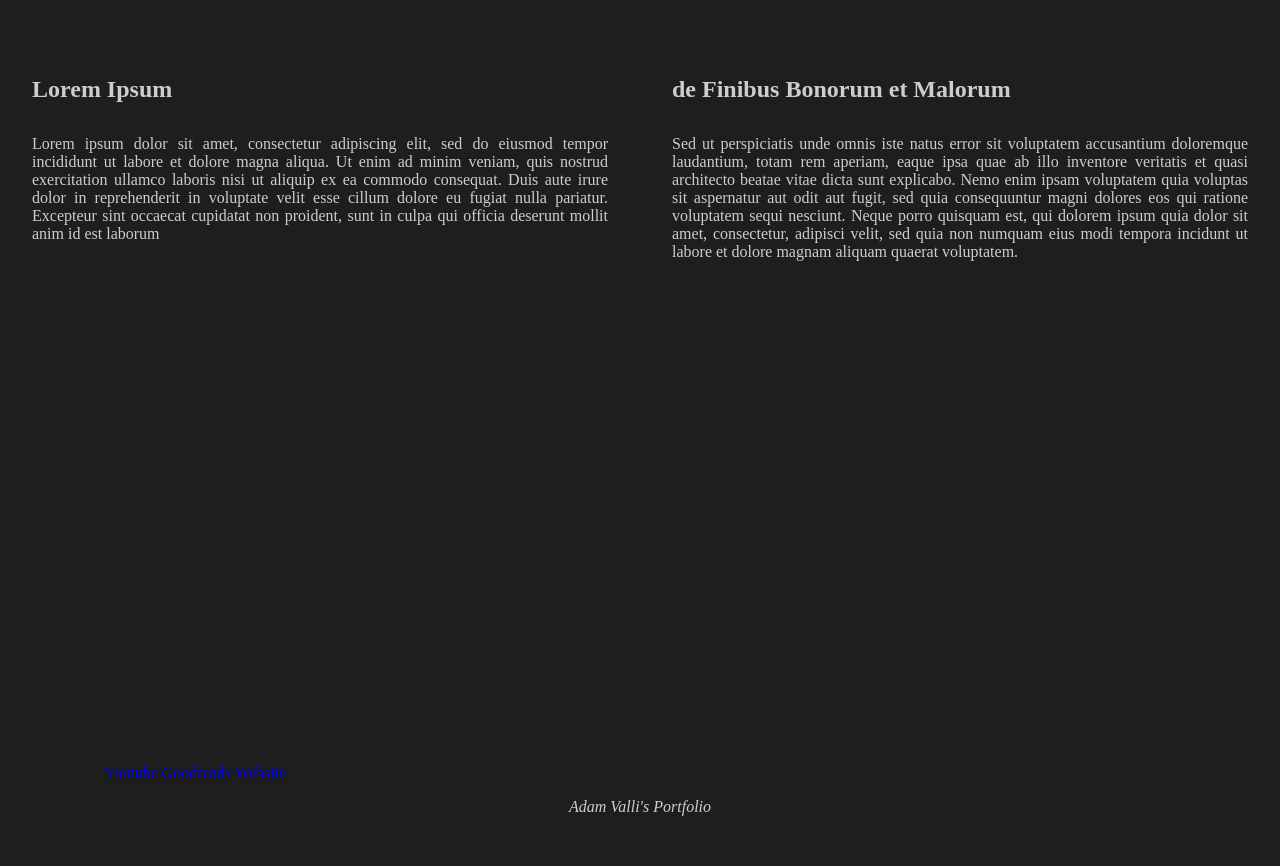
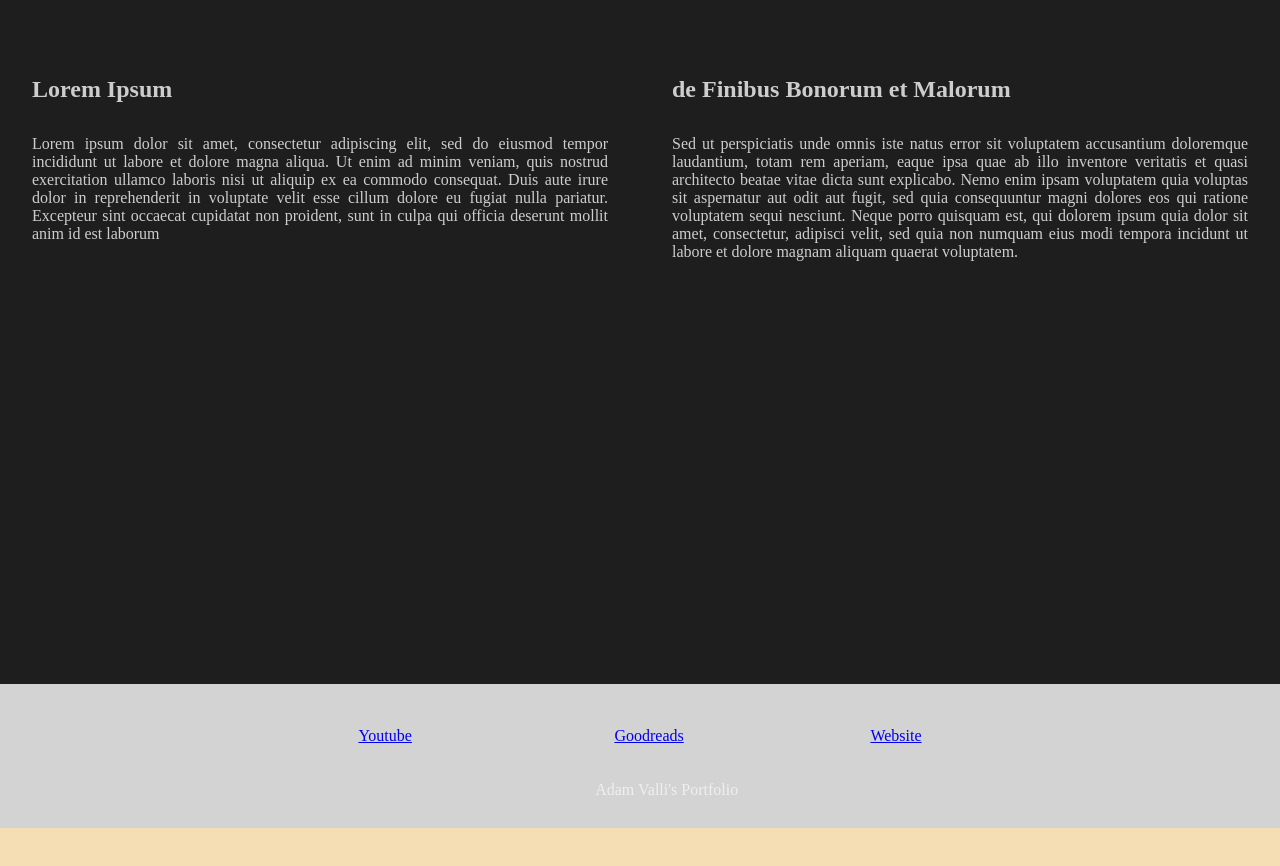
Before and after one commit to AdamValli/AdamValli.github.io, a plain HTML site: page index.html in a window 1280 px wide. Shown: the part 226-1092 px from the top of the page. After the commit the page ends 1054 px from the top, so only its background shows below. Drawn offline with Linux system fonts and the light colour scheme.

Commit message:
merge to main

```diff
--- a/index.html
+++ b/index.html
@@ -53,7 +53,7 @@
                     <li id="goodreads"><a href="https://www.goodreads.com/book/show/29452503-how-to-win-an-argument?from_search=true&from_srp=true&qid=UDkBy0q8eX&rank=1">Goodreads</a></li>
                     <li id="github-portfolio"><a href="https://adamvalli.github.io/">Website</a></li>
                 </ul>
-                <p id="footer_watermark"><em>Adam Valli's Portfolio</em></p>
+                <span id="footer_watermark">Adam Valli's Portfolio</span>
             </footer>
         </div>
 
--- a/styles/style.css
+++ b/styles/style.css
@@ -1,10 +1,6 @@
 
 body{
-    /* margin-left: 15%;
-    margin-right: 15%; */
     margin: 0;
-    /* margin-top:0;
-    margin-bottom: 0; */
     background-color: wheat;
     color: rgba(245, 245, 245, 0.815);
 }
@@ -73,17 +69,33 @@ body{
 }
 
 .bottom_container{
+    position: relative;
+    background-color:lightgray;
     padding: 5%;
 }
 
 #footer_watermark{
-    text-align: center;
+    left: 46.5%;
+    bottom: 20%;
+    position: absolute;
+
 }
 
 .footer_links li{
+    position: absolute;
     display: inline;
+
 }
+
 #github-portfolio{
-    left: auto;
-    right: auto;
+    top: 30%;
+    left: 68%;
 }
+#goodreads{
+    top: 30%;
+    left: 48%;
+}
+#youtube{
+    top: 30%;
+    left: 28%;
+}
```
